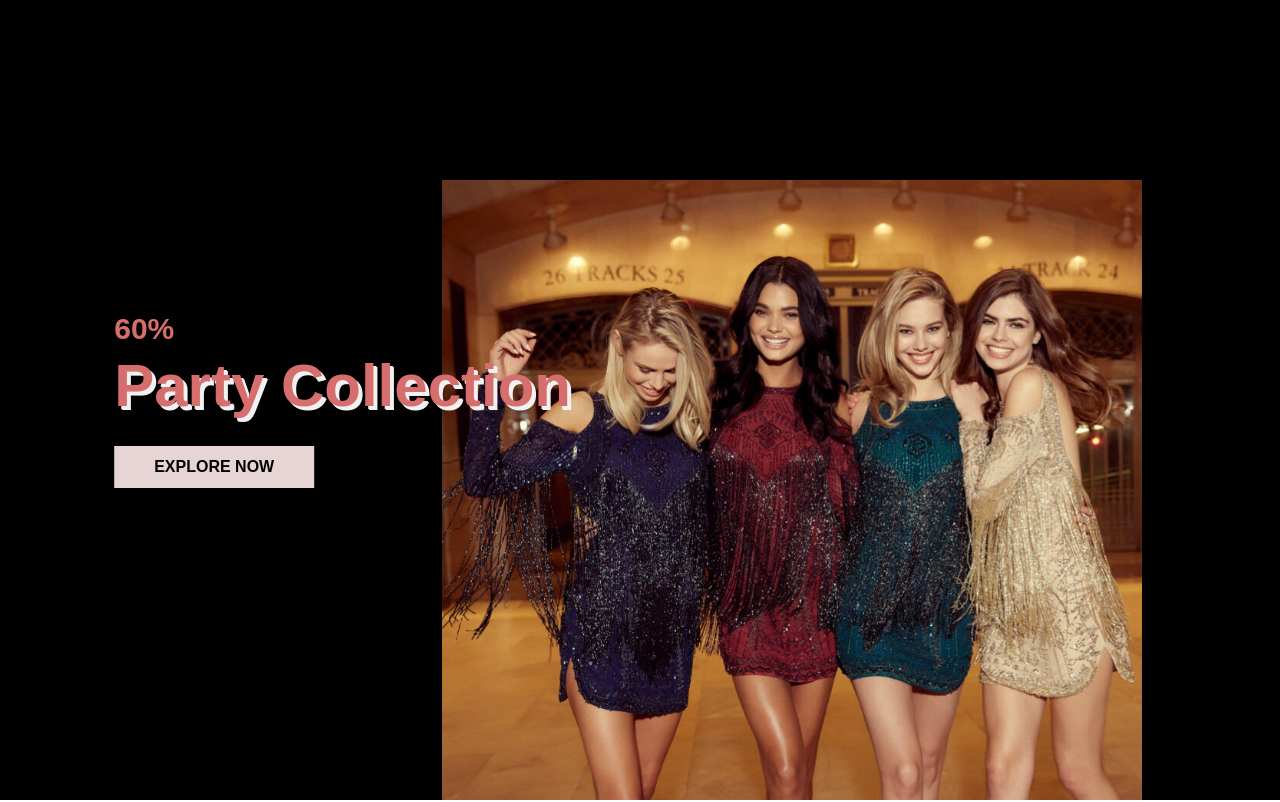
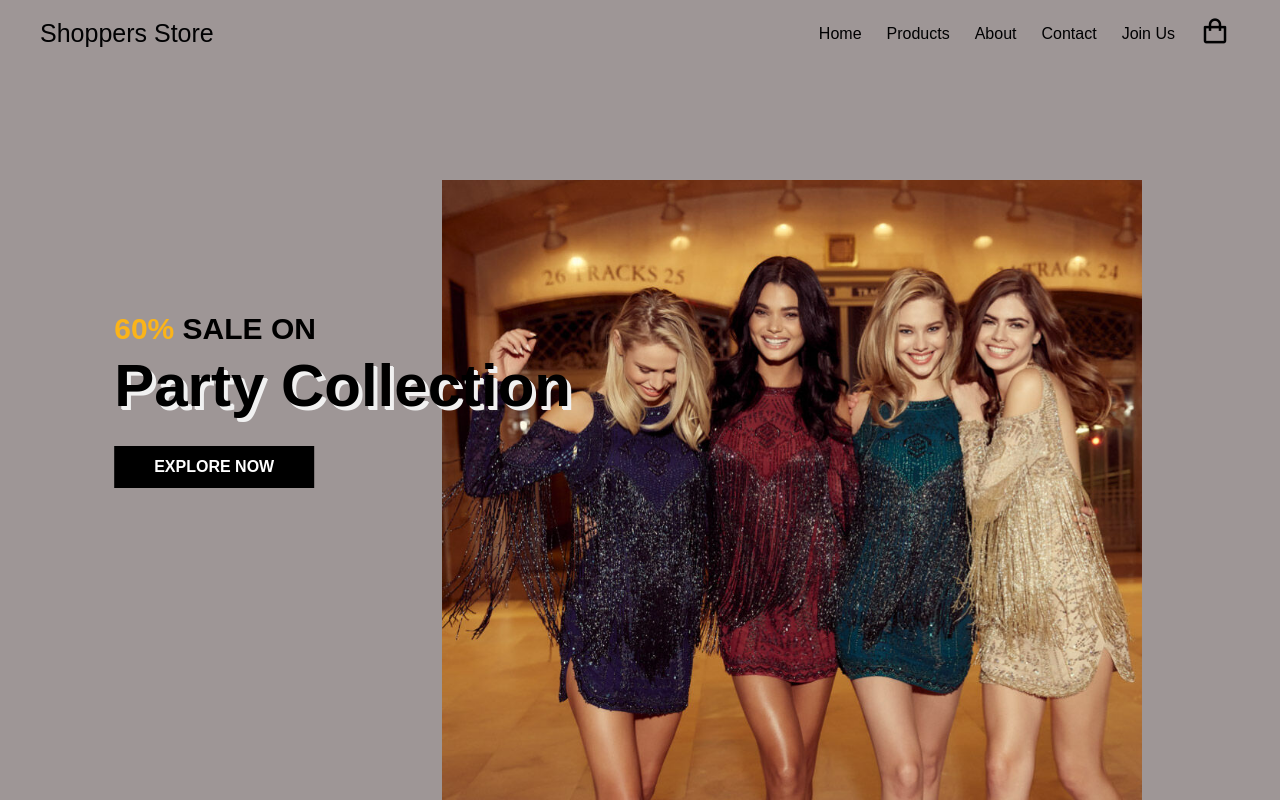
Before and after one commit to ShrutiKapure/E-Commerce-Clothing-Website, a plain HTML site: page index.html in a window 1280 px wide. Shown: the top 802 px of the page. Drawn offline with nearby package versions, Linux system fonts and the light colour scheme; files that its build step writes are made by us from their sources; a script that the page names is missing.

Commit message:
Update index.html

```diff
--- a/index.html
+++ b/index.html
@@ -10,7 +10,8 @@
   <link rel="stylesheet" href="https://cdn.jsdelivr.net/npm/boxicons@latest/css/boxicons.min.css" />
 
   <!-- Custom StyleSheet -->
-  <link rel="stylesheet" href="./css/styles.css" />
+  <link rel="stylesheet" href="styles.css" />
+  <link rel="stylesheet" href="styles1.css" />
 
   <title>Shoppers Store - Ecommerce Website</title>
 </head>
```
